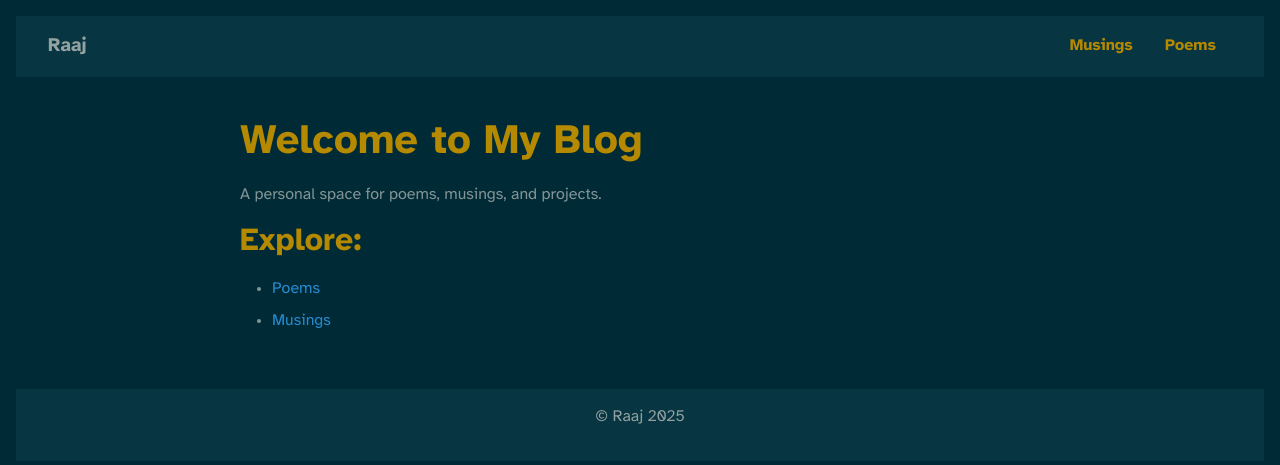
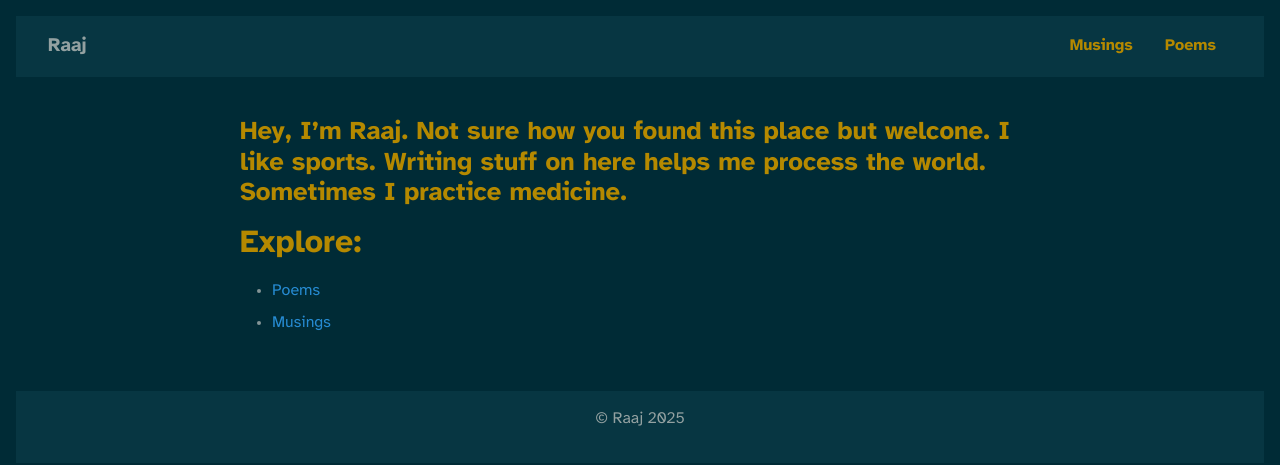
Before and after one commit to itsraaj/itsraaj.github.io, a Jekyll site: the page built from index.md, in a window 1280 px wide. Shown: the top 465 px of the page. Built offline with Jekyll 4.4.1, drawn with Linux system fonts in a browser that asks for light colours.

Commit message:
update config, index

```diff
--- a/_config.yml
+++ b/_config.yml
@@ -1,6 +1,5 @@
 title: Raaj
-description: Hey, I'm Raaj. Not sure how you found this place but welcone. I like sports. Writing stuff on here helps me process the world. Sometimes I practice medicine.
-baseurl: "" # Leave blank if using a custom domain
+description: My site
 url: "https://www.raaj.blog" # Replace with your actual domain
 markdown: kramdown
 plugins:
--- a/index.md
+++ b/index.md
@@ -3,9 +3,7 @@ layout: default
 title: Home
 ---
 
-# Welcome to My Blog
-
-A personal space for poems, musings, and projects.
+### Hey, I'm Raaj. Not sure how you found this place but welcone. I like sports. Writing stuff on here helps me process the world. Sometimes I practice medicine.
 
 ## Explore:
 - [Poems](/poems)
```
